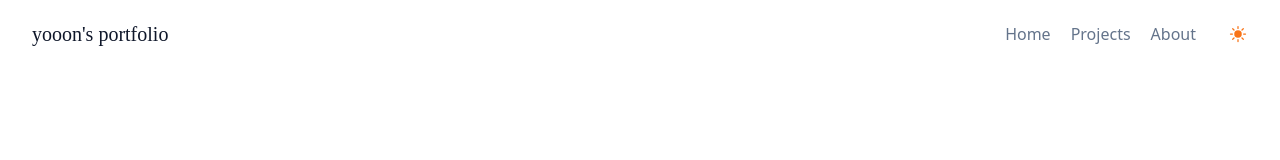
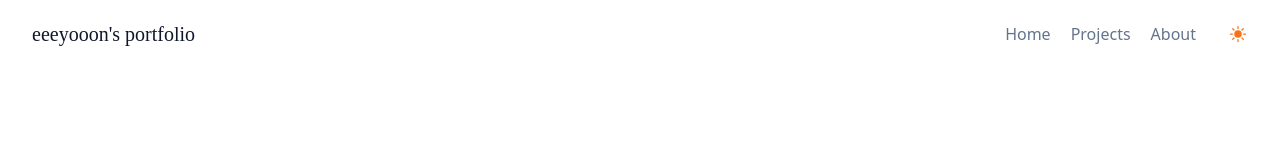
Before and after one commit to eeeyooon/nextjs_portfolio, a Next.js app: page / in a window 1280 px wide. Shown: the top 160 px of the page. Built offline with nearby package versions, Linux system fonts and the light colour scheme; a web font is replaced by a local one.

Commit message:
커밋 반영안되는 문제 테스트

```diff
--- a/components/header.js
+++ b/components/header.js
@@ -20,7 +20,7 @@ export default function Header() {
               >
                 <path d="M12 2L2 7l10 5 10-5-10-5zM2 17l10 5 10-5M2 12l10 5 10-5"></path>
               </svg> */}
-              <h3 className="ml-3 text-xl font_kyobo">yooon's portfolio</h3>
+              <h3 className="ml-3 text-xl font_kyobo">eeeyooon's portfolio</h3>
             </a>
           </Link>
 
```
